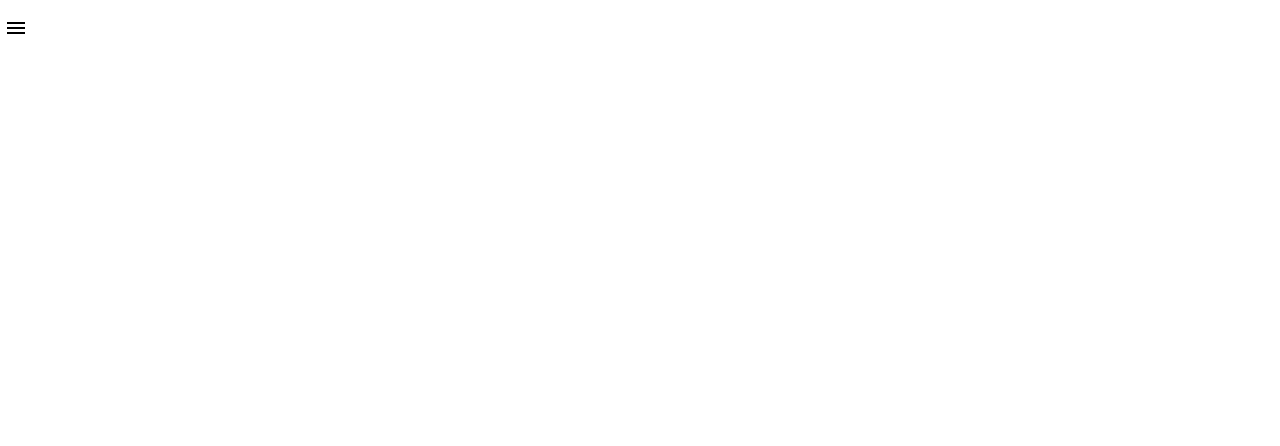
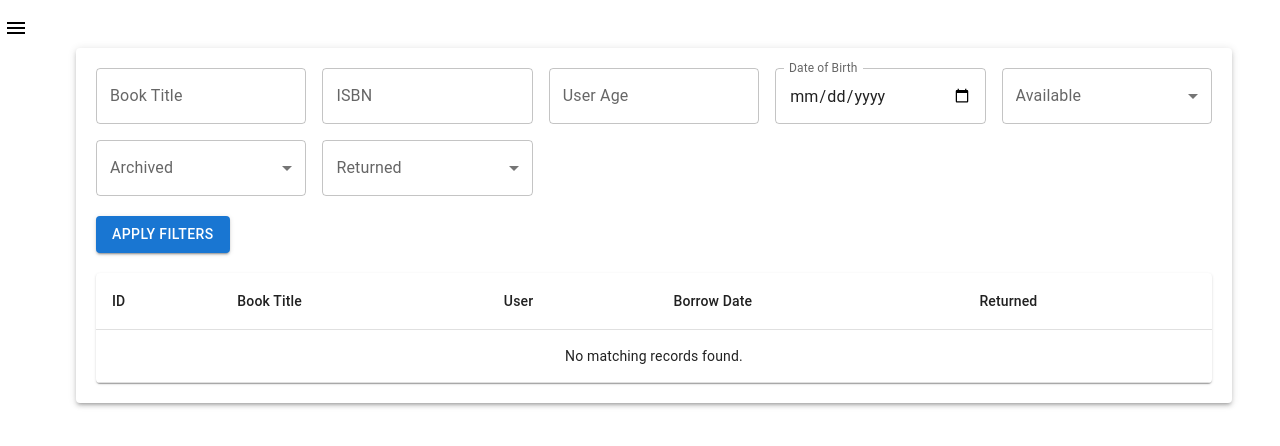
Before and after one commit to hectordev4/userBorrowBookFront, a React (Vite) app in the folder userBorrowBookFront/: page /borrows/filter in a window 1280 px wide. Before the commit this address had no page. Shown: the top 446 px of the page. Built offline with nearby package versions, Linux system fonts and the light colour scheme.

Commit message:
feat: filter borrows

```diff
--- a/userBorrowBookFront/src/App.jsx
+++ b/userBorrowBookFront/src/App.jsx
@@ -11,6 +11,7 @@ import CreateUserForm from "./users/CreateUserForm";
 import UpdateUserForm from "./users/UpdateUserForm";
 import CreateBorrowForm from "./borrows/CreateBorrowForm";
 import DetailBook from "./books/DetailBook";
+import FilterBorrows from "./borrows/FilterBorrows";
 
 const App = () => {
   return (
@@ -29,6 +30,7 @@ const App = () => {
             <Route path="/users/create" element={<CreateUserForm />} />
             <Route path="/users/update/:id" element={<UpdateUserForm />} />
             <Route path="/borrows/create" element={<CreateBorrowForm />} />
+            <Route path="/borrows/filter" element={<FilterBorrows />} />
           </Routes>
         </div>
       </div>
--- /dev/null
+++ b/userBorrowBookFront/src/borrows/FilterBorrows.jsx
@@ -0,0 +1,232 @@
+import React, { useState } from "react";
+import {
+  Button,
+  TextField,
+  MenuItem,
+  Paper,
+  Table,
+  TableBody,
+  TableCell,
+  TableContainer,
+  TableHead,
+  TableRow,
+  Typography,
+  CircularProgress,
+} from "@mui/material";
+import axios from "axios";
+
+const FilterBorrows = () => {
+  const [filters, setFilters] = useState({
+    bookTitle: "",
+    isbn: "",
+    userAge: "",
+    available: "",
+    archived: "",
+    dob: "",
+    returned: "",
+  });
+
+  const [filteredBorrows, setFilteredBorrows] = useState([]);
+  const [loading, setLoading] = useState(false);
+  const [error, setError] = useState(null);
+
+  const handleFilterChange = (e) => {
+    const { name, value } = e.target;
+    setFilters((prev) => ({ ...prev, [name]: value }));
+  };
+
+  const applyFilters = async () => {
+    setLoading(true);
+    setError(null);
+
+    try {
+      const params = Object.fromEntries(
+        Object.entries(filters).filter(([_, v]) => v !== "")
+      );
+
+      const response = await axios.get("http://localhost:8080/api/borrows", {
+        params,
+        headers: { Accept: "application/json" },
+        validateStatus: (status) => status < 500, // Accept client-side errors without throwing
+      });
+
+      // Check for HTML responses
+      if (
+        typeof response.data === "string" &&
+        response.data.startsWith("<!DOCTYPE")
+      ) {
+        throw new Error(
+          "Received HTML instead of JSON. Check API endpoint configuration."
+        );
+      }
+
+      // Validate array response
+      if (!Array.isArray(response.data)) {
+        throw new Error("Invalid API response format");
+      }
+
+      setFilteredBorrows(response.data);
+    } catch (error) {
+      console.error("Filter error:", error);
+      setError(error.message || "Failed to fetch data");
+      setFilteredBorrows([]);
+    } finally {
+      setLoading(false);
+    }
+  };
+
+  return (
+    <Paper elevation={3} style={{ padding: "20px", margin: "20px" }}>
+      {/* Filters Section */}
+      <div
+        style={{
+          display: "grid",
+          gridTemplateColumns: "repeat(auto-fit, minmax(200px, 1fr))",
+          gap: "16px",
+        }}
+      >
+        <TextField
+          label="Book Title"
+          name="bookTitle"
+          value={filters.bookTitle}
+          onChange={handleFilterChange}
+          variant="outlined"
+        />
+        <TextField
+          label="ISBN"
+          name="isbn"
+          value={filters.isbn}
+          onChange={handleFilterChange}
+          variant="outlined"
+        />
+        <TextField
+          label="User Age"
+          name="userAge"
+          type="number"
+          value={filters.userAge}
+          onChange={handleFilterChange}
+          variant="outlined"
+        />
+        <TextField
+          label="Date of Birth"
+          name="dob"
+          type="date"
+          InputLabelProps={{ shrink: true }}
+          value={filters.dob}
+          onChange={handleFilterChange}
+          variant="outlined"
+        />
+        <TextField
+          select
+          label="Available"
+          name="available"
+          value={filters.available}
+          onChange={handleFilterChange}
+          variant="outlined"
+        >
+          <MenuItem value="">
+            <em>All</em>
+          </MenuItem>
+          <MenuItem value="true">Yes</MenuItem>
+          <MenuItem value="false">No</MenuItem>
+        </TextField>
+        <TextField
+          select
+          label="Archived"
+          name="archived"
+          value={filters.archived}
+          onChange={handleFilterChange}
+          variant="outlined"
+        >
+          <MenuItem value="">
+            <em>All</em>
+          </MenuItem>
+          <MenuItem value="true">Yes</MenuItem>
+          <MenuItem value="false">No</MenuItem>
+        </TextField>
+        <TextField
+          select
+          label="Returned"
+          name="returned"
+          value={filters.returned}
+          onChange={handleFilterChange}
+          variant="outlined"
+        >
+          <MenuItem value="">
+            <em>All</em>
+          </MenuItem>
+          <MenuItem value="true">Yes</MenuItem>
+          <MenuItem value="false">No</MenuItem>
+        </TextField>
+      </div>
+
+      {/* Apply Filters Button */}
+      <Button
+        variant="contained"
+        color="primary"
+        onClick={applyFilters}
+        disabled={loading}
+        style={{ margin: "20px 0" }}
+      >
+        {loading ? <CircularProgress size={24} /> : "Apply Filters"}
+      </Button>
+
+      {/* Error Message */}
+      {error && (
+        <Typography color="error" style={{ marginBottom: "20px" }}>
+          Error: {error}
+        </Typography>
+      )}
+
+      {/* Results Table */}
+      <TableContainer component={Paper}>
+        <Table>
+          <TableHead>
+            <TableRow>
+              <TableCell>ID</TableCell>
+              <TableCell>Book Title</TableCell>
+              <TableCell>User</TableCell>
+              <TableCell>Borrow Date</TableCell>
+              <TableCell>Returned</TableCell>
+            </TableRow>
+          </TableHead>
+          <TableBody>
+            {filteredBorrows.length > 0
+              ? filteredBorrows.map((borrow) => (
+                  <TableRow key={borrow.id}>
+                    <TableCell>{borrow.id}</TableCell>
+                    <TableCell>
+                      {borrow.book?.title} by {borrow.book?.author}
+                    </TableCell>
+                    <TableCell>
+                      {borrow.user?.userAppName} ({borrow.user?.age}) [
+                      {borrow.user?.archived ? "Archived" : "Active"}]
+                    </TableCell>
+                    <TableCell>
+                      {new Date(borrow.borrowDate).toLocaleDateString()}
+                    </TableCell>
+                    <TableCell>{borrow.returned ? "Yes" : "No"}</TableCell>
+                  </TableRow>
+                ))
+              : !loading && (
+                  <TableRow>
+                    <TableCell colSpan={5} style={{ textAlign: "center" }}>
+                      No matching records found.
+                    </TableCell>
+                  </TableRow>
+                )}
+            {loading && (
+              <TableRow>
+                <TableCell colSpan={5} style={{ textAlign: "center" }}>
+                  Loading...
+                </TableCell>
+              </TableRow>
+            )}
+          </TableBody>
+        </Table>
+      </TableContainer>
+    </Paper>
+  );
+};
+
+export default FilterBorrows;
--- a/userBorrowBookFront/src/layout/Sidebar.jsx
+++ b/userBorrowBookFront/src/layout/Sidebar.jsx
@@ -27,6 +27,7 @@ export default function Sidebar() {
     { text: "Books", icon: <BookIcon />, path: "/books" },
     { text: "Users", icon: <PersonIcon />, path: "/users" },
     { text: "Borrows", icon: <AssignmentIcon />, path: "/borrows" },
+    { text: "Filter Borrows", icon: <AssignmentIcon />, path: "/borrows/filter" }
   ];
 
   const DrawerList = (
```
